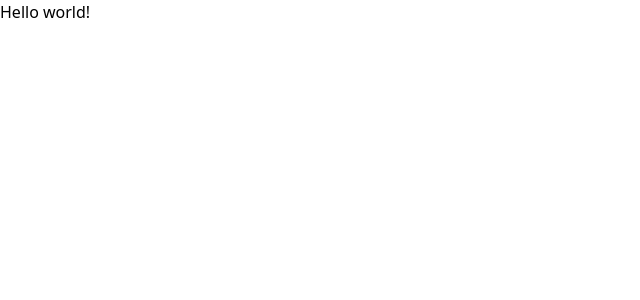
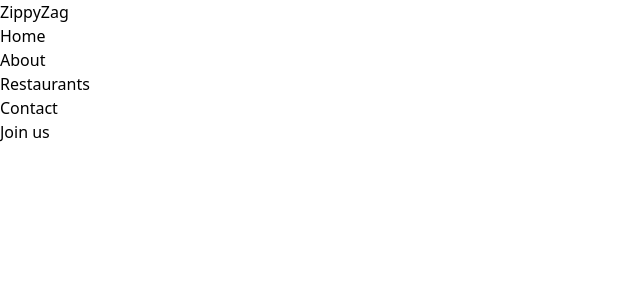
Before and after one commit to javidShabin/zippy-zag-main-project-frontend, a React (Vite) app: page / in a window 1280 px wide. Shown: the top 300 px of the page, without its empty margins (0-640 px from the left). Built offline with nearby package versions, Linux system fonts and the light colour scheme.

Commit message:
Create the header and create layout file for user and call the header in the layout file and add the lay out in the router

```diff
--- a/src/components/Header.jsx
+++ b/src/components/Header.jsx
@@ -1,11 +1,26 @@
-import React from 'react'
+import React from "react";
 
 const Header = () => {
   return (
-    <div>
+    <header>
+      <div className="container">
+        <div className="logo">
+          <h1>ZippyZag</h1>
+        </div>
+        <nav>
+          <ul>
+            <li>Home</li>
+            <li>About</li>
+            <li>Restaurants</li>
+            <li>Contact</li>
+          </ul>
+          <div>
+            <span>Join us</span>
+          </div>
+        </nav>
+      </div>
+    </header>
+  );
+};
 
-    </div>
-  )
-}
-
-export default Header
+export default Header;
--- /dev/null
+++ b/src/layout/UserLayout.jsx
@@ -0,0 +1,12 @@
+import React from "react";
+import Header from "../components/Header";
+
+const UserLayout = () => {
+  return (
+    <div>
+      <Header />
+    </div>
+  );
+};
+
+export default UserLayout;
--- a/src/router/routes.jsx
+++ b/src/router/routes.jsx
@@ -1,8 +1,9 @@
 import { createBrowserRouter } from "react-router-dom";
+import UserLayout from "../layout/UserLayout";
 
 export const router = createBrowserRouter([
   {
     path: "/",
-    element: <div>Hello world!</div>,
+    element: <UserLayout/>,
   },
 ]);
```
